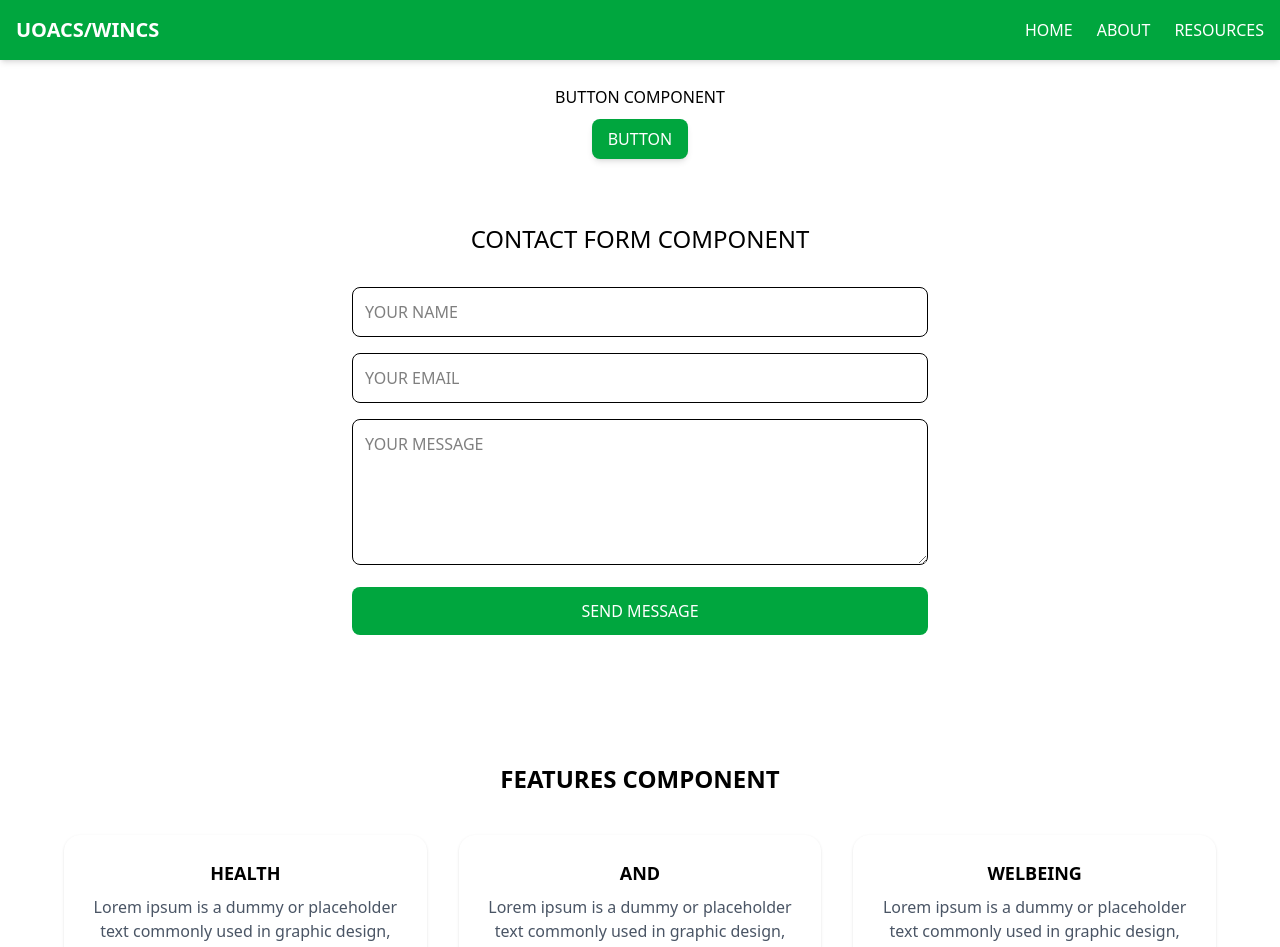
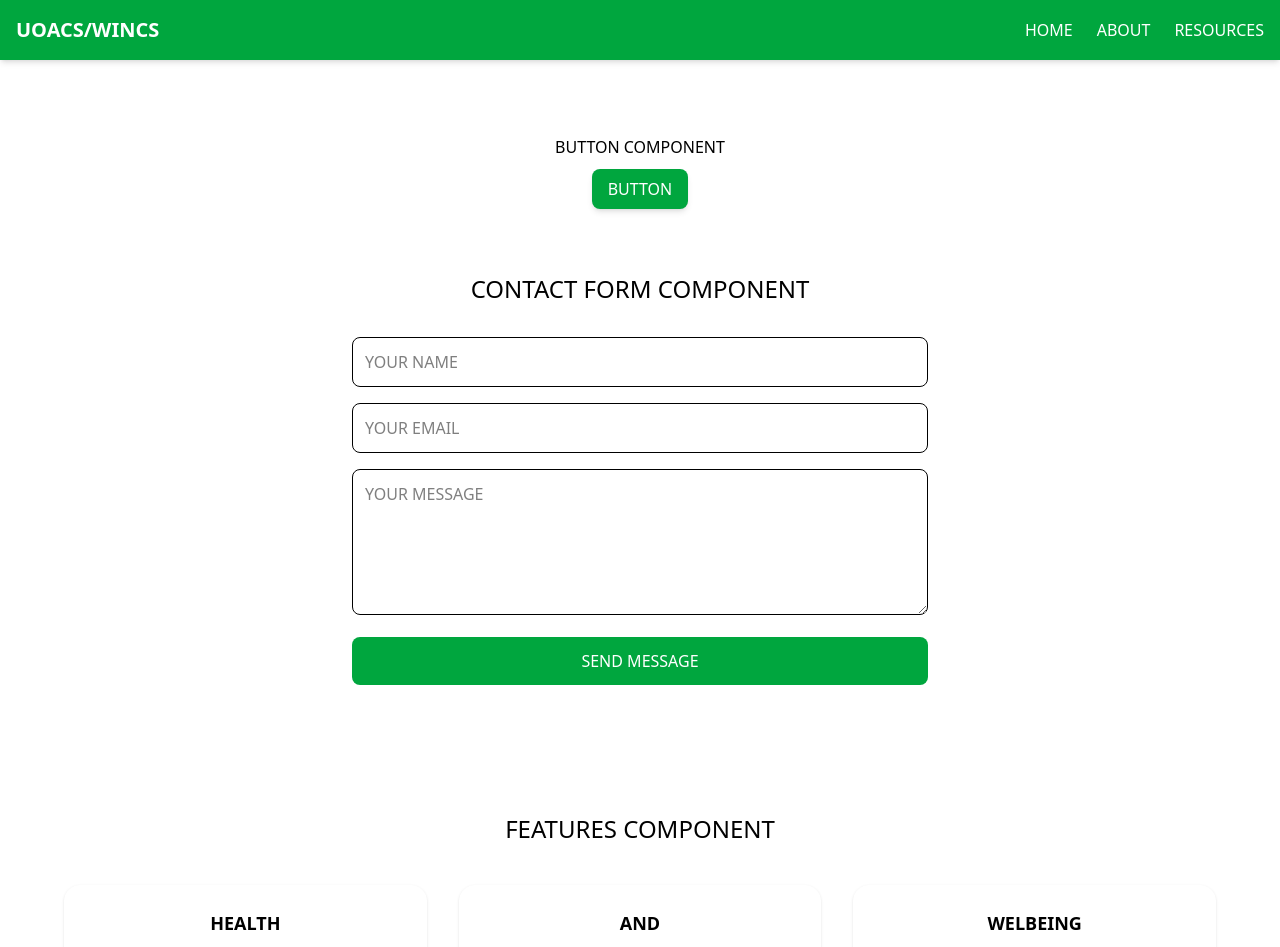
Before and after one commit to niklaus32/World-Focus, a React (Vite) app: page /resources in a window 1280 px wide. Shown: the top 947 px of the page. Built offline with nearby package versions, Linux system fonts and the light colour scheme.

Commit message:
changed p tag font size

```diff
--- a/src/components/Features.jsx
+++ b/src/components/Features.jsx
@@ -7,7 +7,7 @@ function Features() {
 
   return (
     <section className="py-16 max-w-6xl mx-auto">
-      <h2 className="text-2xl font-bold text-center mb-10">FEATURES COMPONENT</h2>
+      <p className="text-2xl text-center mb-10">FEATURES COMPONENT</p>
       <div className="grid md:grid-cols-3 gap-8">
         {features.map((f, i) => (
           <div
--- a/src/pages/Resources.jsx
+++ b/src/pages/Resources.jsx
@@ -4,7 +4,7 @@ import Features from '../components/Features';
 
 function Resources() {
     return(
-        <div className="flex flex-col items-center mt-[25px]">
+        <div className="flex flex-col items-center mt-[75px]">
             <p className="mb-[10px]">BUTTON COMPONENT</p>
             <Button>
                 BUTTON
```
